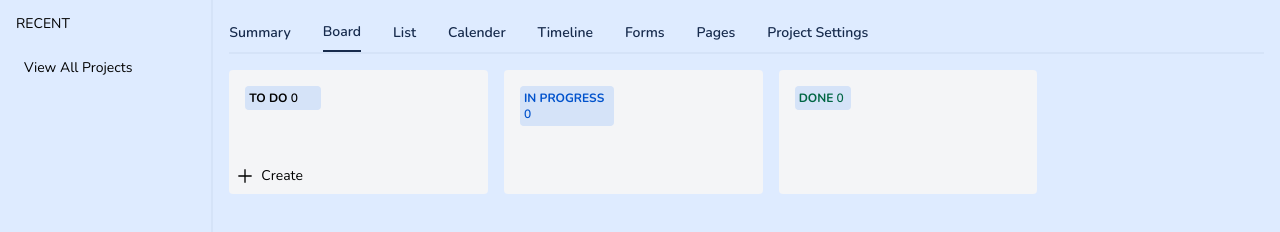
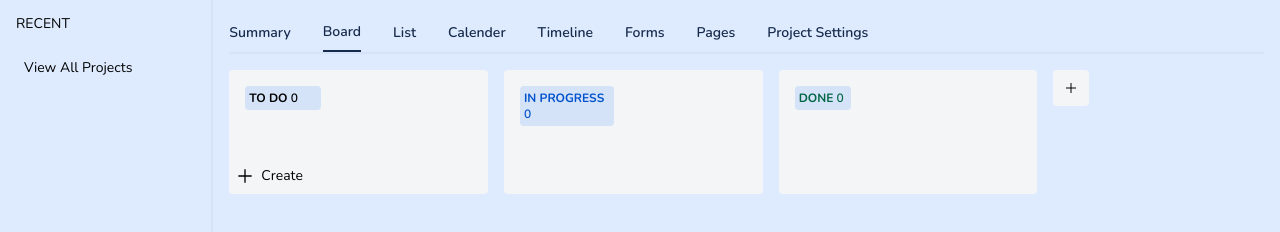
Before and after one commit to Marcos8060/Jira-front-end, a Next.js app: page / in a window 1280 px wide. Both pictures are taken after a click on the element "Board". Shown: the part 134-366 px from the top of the page. Built offline with nearby package versions, Linux system fonts and the light colour scheme; a web font is replaced by a local one.

Commit message:
made minor improvements

```diff
--- a/src/components/Board.js
+++ b/src/components/Board.js
@@ -1,13 +1,14 @@
 import React from "react";
 import { GrAdd } from "react-icons/gr";
-
 
 const Board = () => {
   return (
     <section className="flex gap-4">
       <div className="bg-gray rounded w-3/12 space-y-4">
         <div className="p-4">
-        <p className="text-xs bg-blue rounded font-bold p-1 w-4/12 mb-4">TO DO <span className="font-semibold">0</span></p>
+          <p className="text-xs bg-blue rounded font-bold p-1 w-4/12 mb-4">
+            TO DO <span className="font-semibold">0</span>
+          </p>
         </div>
         <div className="flex items-center gap-2 cursor-pointer hover:bg-blue p-2">
           <GrAdd className="cursor-pointer" />
@@ -15,10 +16,17 @@ const Board = () => {
         </div>
       </div>
       <div className="bg-gray rounded p-4 w-3/12">
-      <p className="text-xs bg-blue font-bold text-rblue w-5/12 rounded p-1 uppercase mb-4">in progress <span className="font-semibold">0</span></p>
+        <p className="text-xs bg-blue font-bold text-rblue w-5/12 rounded p-1 uppercase mb-4">
+          in progress <span className="font-semibold">0</span>
+        </p>
       </div>
       <div className="bg-gray rounded p-4 w-3/12">
-      <p className="text-xs bg-blue font-bold text-green w-3/12 rounded p-1 uppercase mb-4">done <span className="font-semibold">0</span></p>
+        <p className="text-xs bg-blue font-bold text-green w-3/12 rounded p-1 uppercase mb-4">
+          done <span className="font-semibold">0</span>
+        </p>
+      </div>
+      <div>
+        <GrAdd className="bg-gray p-3 text-4xl rounded cursor-pointer hover:bg-blue" title="Create column" />
       </div>
     </section>
   );
```
